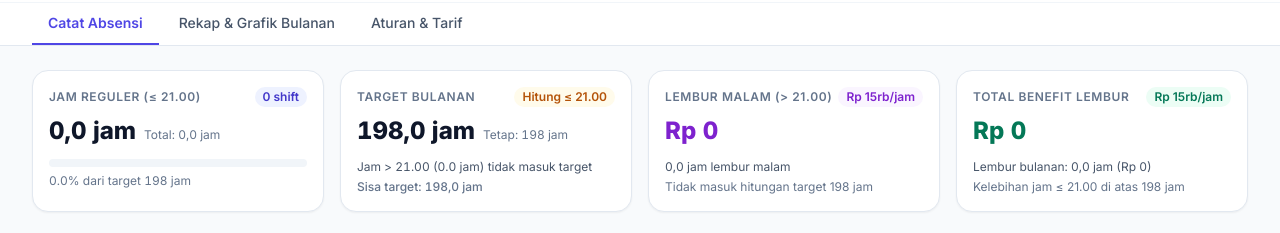
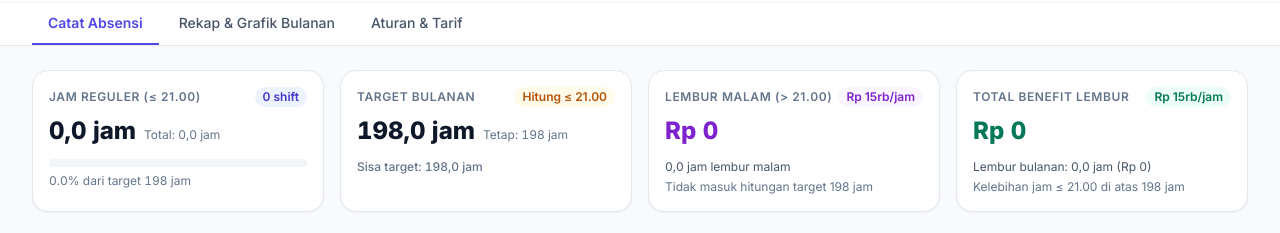
Before and after one commit to dienirvan88/Absen-Driver, a plain HTML site: page index.html in a window 1280 px wide. Shown: the part 70-303 px from the top of the page. Drawn offline with nearby package versions, Linux system fonts and the light colour scheme.

Commit message:
Add files via upload

```diff
--- a/index.html
+++ b/index.html
@@ -104,8 +104,7 @@
           <span id="kpi-adjusted-target" class="text-2xl font-extrabold text-slate-900 tabular-nums">198 jam</span>
           <span id="kpi-base-target-sub" class="text-xs text-slate-500 tabular-nums">Tetap: 198 jam</span>
         </div>
-        <p id="kpi-target-formula" class="mt-3 text-xs text-slate-600 tabular-nums">Jam &gt; 21.00 tidak masuk target</p>
-        <p id="kpi-remaining-text" class="mt-1 text-xs font-medium text-slate-500 tabular-nums">Sisa target: 198 jam</p>
+        <p id="kpi-remaining-text" class="mt-3 text-xs font-medium text-slate-500 tabular-nums">Sisa target: 198 jam</p>
       </div>
 
       <div class="bg-white rounded-2xl p-4 border border-slate-200 shadow-sm">
@@ -663,7 +662,6 @@
 
         document.getElementById('kpi-adjusted-target').textContent = formatHours(agg.adjustedTarget);
         document.getElementById('kpi-base-target-sub').textContent = `Tetap: ${baseTargetTotal} jam`;
-        document.getElementById('kpi-target-formula').textContent = `Jam > 21.00 (${agg.nightOtHours.toFixed(1)} jam) tidak masuk target`;
         document.getElementById('kpi-remaining-text').textContent = agg.remainingHours > 0
           ? `Sisa target: ${formatHours(agg.remainingHours)}`
           : 'Target bulanan telah tercapai!';
```
